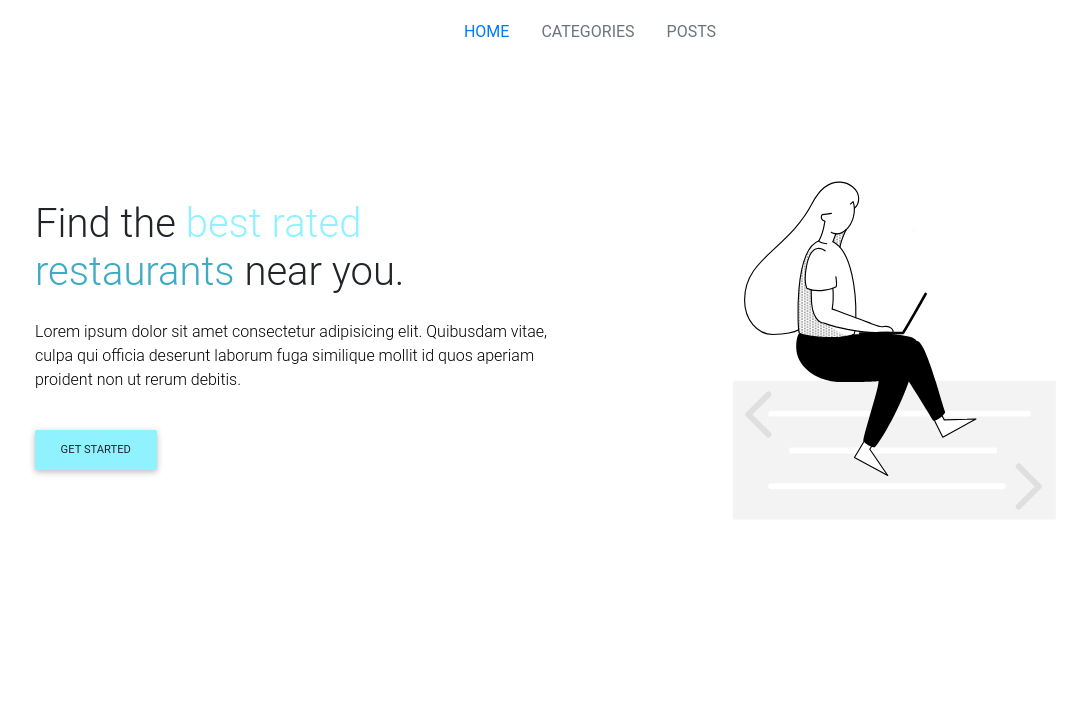
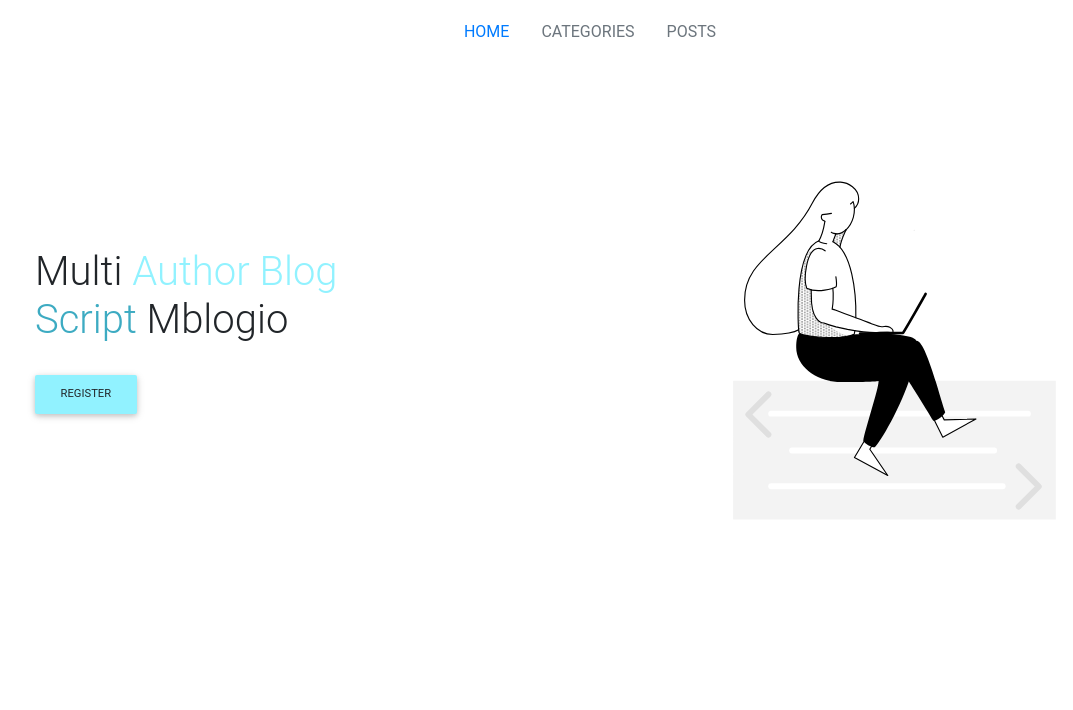
Before and after one commit to rajaalebchiri/mblogio, a Django app: page / in a window 1280 px wide. Shown: the part 128-838 px from the top of the page, without its empty margins (50-1123 px from the left). Run offline with Django 3.2, Linux system fonts and the light colour scheme; data comes from the database, SQL or seed files in the repository; some libraries are stand-ins or nearby versions.

Commit message:
design change

```diff
--- a/entries/templates/entries/index.html
+++ b/entries/templates/entries/index.html
@@ -12,9 +12,18 @@
         <div class="row align-items-center h-100">
           <!--Grid column-->
           <div class="col-md-6">
-            <h1 class="mb-4">Find the <span style="color: #91f2ff;">best rated</span><br><span style="color: #3dabc2;">restaurants</span> near you.</h1>
-            <p class="mb-4 pb-2 black-text">Lorem ipsum dolor sit amet consectetur adipisicing elit. Quibusdam vitae, culpa qui officia deserunt laborum fuga similique mollit id quos aperiam proident non ut rerum debitis.</p>
-          	<button type="button" class="btn btn-rounded btn-md ml-md-0" style="background-color: #91f2ff;">Get started</button>
+            <h1 class="mb-4">
+              Multi
+              <span style="color: #91f2ff;">
+               Author Blog
+              </span>
+              <br>
+              <span style="color: #3dabc2;">
+                Script
+              </span>
+              Mblogio
+              <h1>
+          	<a  class="btn btn-rounded btn-md ml-md-0" href="{% url 'register' %}" style="background-color: #91f2ff;">Register</a>
           </div>
           <!--Grid column-->
 
@@ -49,9 +58,8 @@
           <div class="text-white text-center d-flex align-items-center rgba-black-strong py-5 px-4" style="margin-top:-200px">
             <div>
               <h3 class="card-title pt-2"><strong>Register and add a post</strong></h3>
-              <p>Lorem ipsum dolor sit amet, consectetur adipisicing elit. Repellat fugiat, laboriosam, voluptatem,
-                optio vero odio nam sit officia accusamus minus error nisi architecto nulla ipsum dignissimos.
-                Odit sed qui, dolorum!.</p>
+              <p>Mblogio is a multi-authors blog script. It has clean reponsive and minimal design. You can add blog posts easily using create entry form, display posts by author or by category.
+              </p>
               <a class="btn btn-pink" href="{% url 'register' %}"><i class="fas fa-clone left"></i> Register</a>
             </div>
           </div>
```
